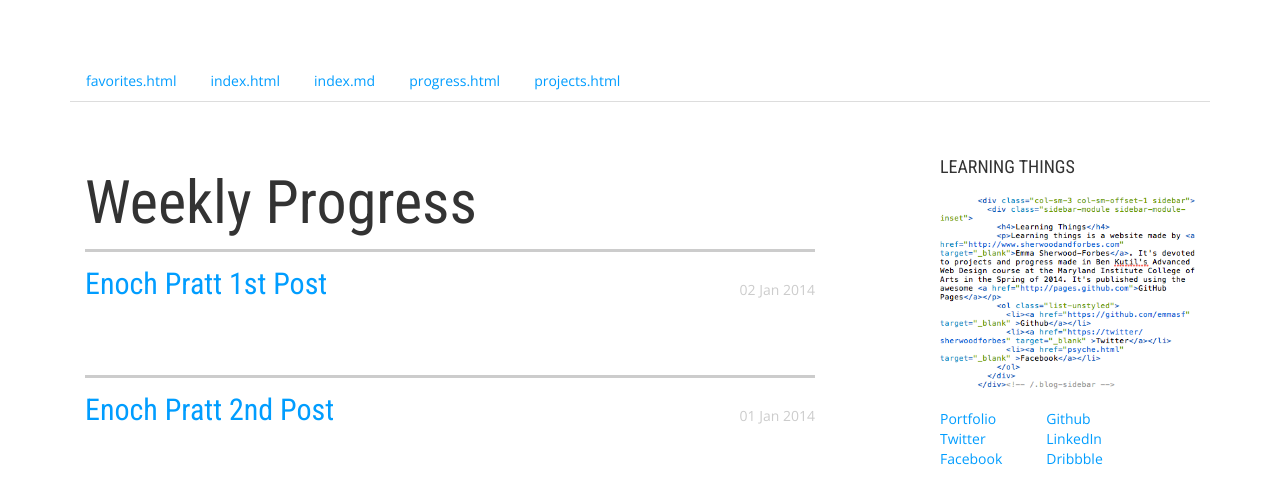
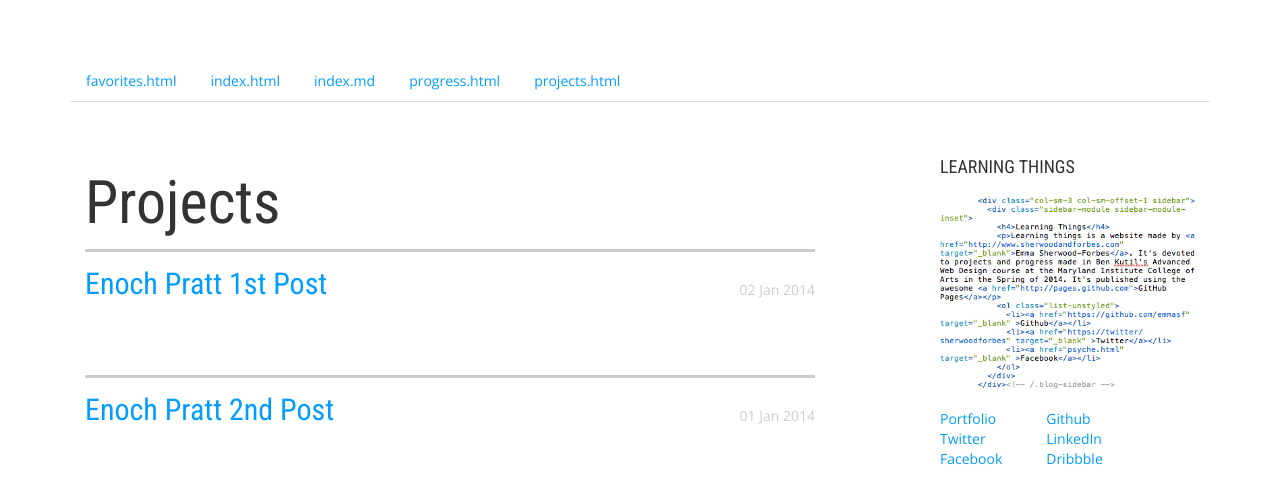
Before and after one commit to emmasf/jekyllparty, a Jekyll site: the page built from projects.html, in a window 1280 px wide. Shown: the top 504 px of the page. Built offline with Jekyll 4.4.1, drawn with Linux system fonts in a browser that asks for light colours.

Commit message:
favs = projetcs

```diff
--- a/favorites.html
+++ b/favorites.html
@@ -24,7 +24,7 @@ name: Favorite Things on the Internet
   % endfor %
 -->
 
-    {% for post in site.posts %}
+  {% for post in site.posts %}
     {% if post.categories contains "projects" %}
       <article class="post-link">
         <time>{{ post.date | date_to_string }}</time>
--- a/projects.html
+++ b/projects.html
@@ -5,7 +5,7 @@ name: Projects
 ---
 
 <section class="list postlist col-sm-8 blog-main">
-  <h1>Weekly Progress</h1>
+  <h1>Projects</h1>
 
   {% for post in site.posts %}
     {% if post.categories contains "projects" %}
```
